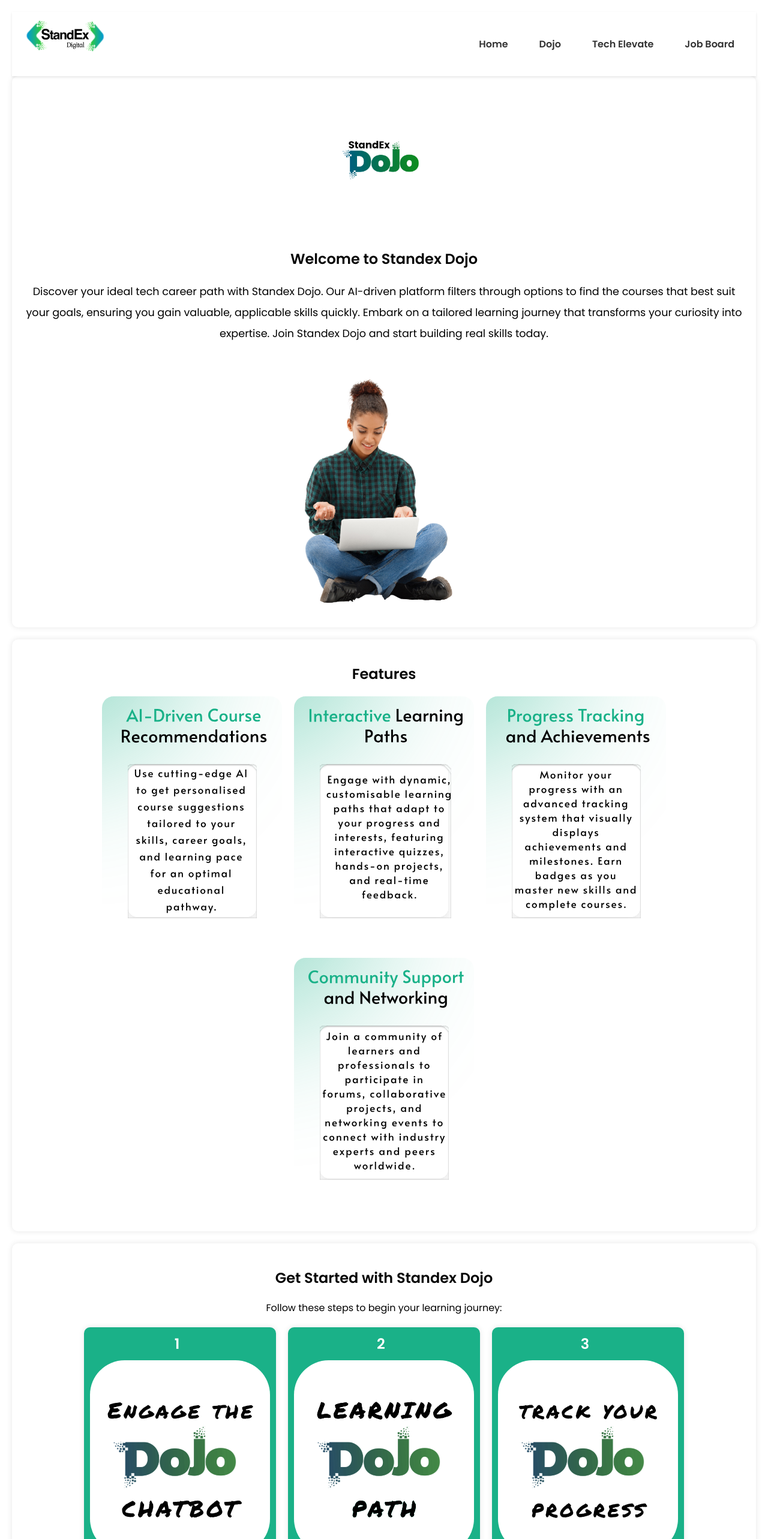
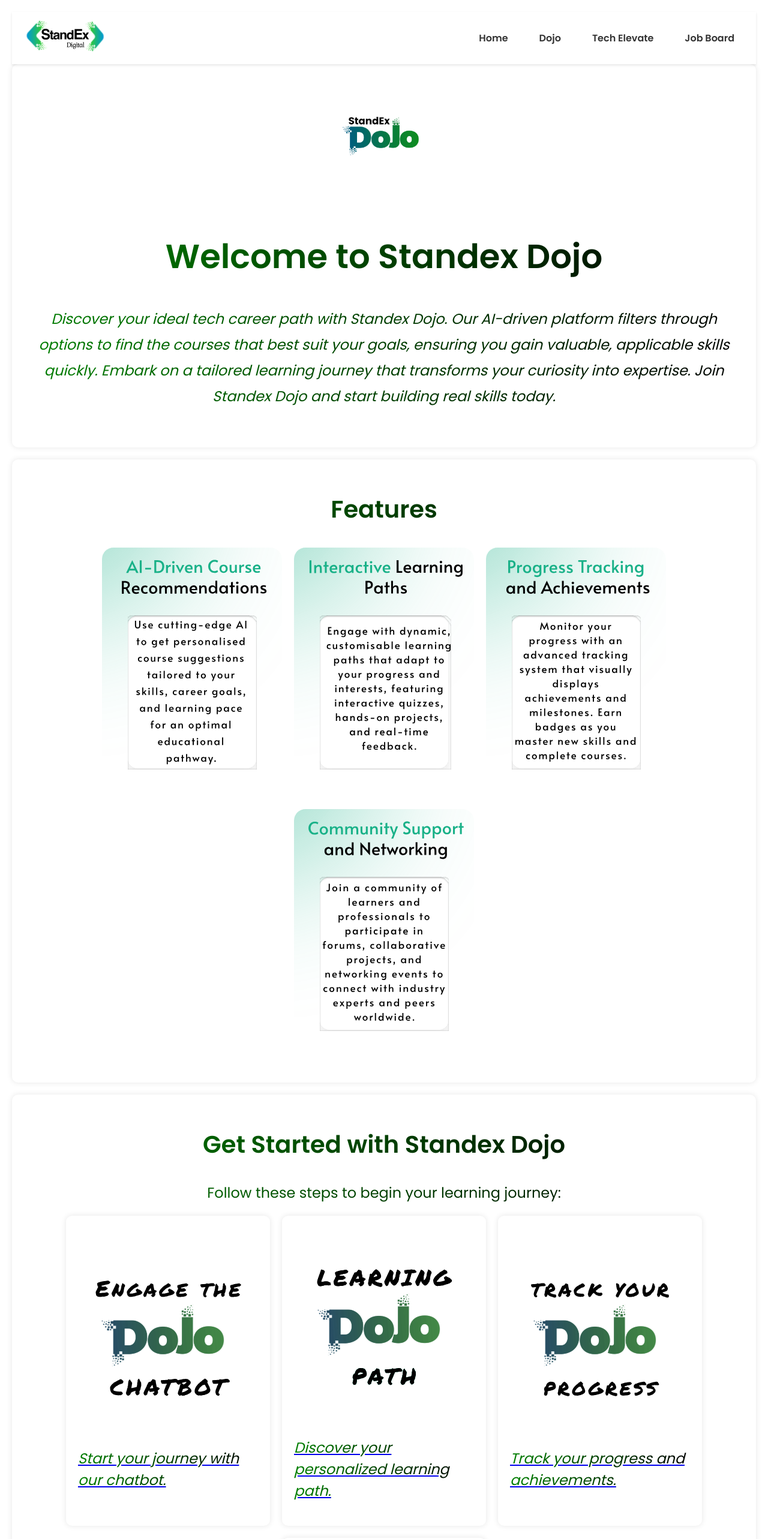
Before and after one commit to Collins-nnaji/Standex_FrontEnd, a React (Create React App) app: page /dojo in a window 1280 px wide. Shown: the top 2566 px of the page at 60% size. Built offline with nearby package versions, Linux system fonts and the light colour scheme.

Commit message:
New Changes

```diff
--- a/src/pages/DojoPage/DojoPage.css
+++ b/src/pages/DojoPage/DojoPage.css
@@ -9,11 +9,48 @@
 }
 
 .welcome-section {
-  background-color: #fff; /* Set background color to white */
+  display: flex;
+  flex-direction: column;
+  align-items: center;
+  background-color: #fff;
   padding: 20px;
   border-radius: 10px;
   margin-bottom: 20px;
   box-shadow: 0 0 10px rgba(0, 0, 0, 0.1);
+}
+
+.welcome-text {
+  margin-top: 20px;
+}
+
+.stylish-font {
+  font-size: 3.5rem; /* Significantly increased size */
+  background: linear-gradient(to right, green, black);
+  -webkit-background-clip: text;
+  -webkit-text-fill-color: transparent;
+  background-clip: text;
+  color: transparent;
+}
+
+.sub-text {
+  font-size: 1.5rem; /* Significantly increased size */
+  background: linear-gradient(to right, green, black);
+  -webkit-background-clip: text;
+  -webkit-text-fill-color: transparent;
+  background-clip: text;
+  color: transparent;
+  margin-top: 10px;
+  font-style: italic;
+}
+
+.dojo-logo {
+  width: 200px;
+  transition: transform 0.2s, box-shadow 0.2s;
+}
+
+.dojo-logo:hover {
+  transform: scale(1.1);
+  box-shadow: 0 0 10px #1ab188;
 }
 
 .intro-container,
@@ -36,24 +73,23 @@
 .intro-text h2,
 .features-container h2,
 .get-started h2 {
-  color: #050505;
+  color: transparent; /* Match header color with welcome text */
+  background: linear-gradient(to right, green, black);
+  -webkit-background-clip: text;
+  background-clip: text;
   font-weight: 600; /* Make headers bold */
+  font-size: 2.5rem; /* Increased header size */
 }
 
 .intro-text p,
 .get-started p {
-  margin: 10px 0;
-}
-
-.dojo-logo {
-  width: 200px;
-  margin: 20px 0;
-  transition: transform 0.2s, box-shadow 0.2s;
-}
-
-.dojo-logo:hover {
-  transform: scale(1.1);
-  box-shadow: 0 0 10px #1ab188;
+  margin: 20px 0; /* Increased margin */
+  font-size: 1.5rem; /* Increased font size */
+  line-height: 1.5; /* Improve readability */
+  color: transparent; /* Match text color with supporting text */
+  background: linear-gradient(to right, green, black);
+  -webkit-background-clip: text;
+  background-clip: text;
 }
 
 .frames {
@@ -85,22 +121,16 @@
 .card-container {
   display: flex;
   align-items: center;
-  background-color: #1ab188;
-  padding: 10px;
+  background-color: #fff; /* White background */
+  padding: 20px; /* Increased padding */
   border-radius: 10px;
   box-shadow: 0 0 10px rgba(0, 0, 0, 0.1);
   transition: background-color 0.3s ease;
+  text-align: left; /* Align text to left */
 }
 
 .card-container:hover {
-  background-color: #e9fbf7; /* Light green for hover */
-}
-
-.step-number {
-  font-size: 24px;
-  font-weight: bold;
-  color: white;
-  margin-right: 10px;
+  background-color: #f0f0f0; /* Light grey for hover */
 }
 
 .card {
@@ -115,8 +145,12 @@
 }
 
 .click-instruction {
-  font-size: 14px;
-  color: #fff; /* White color for Click here text */
+  font-size: 1.2rem; /* Increase font size */
+  color: transparent; /* Match text color with supporting text */
+  background: linear-gradient(to right, green, black);
+  -webkit-background-clip: text;
+  background-clip: text;
+  margin-top: 10px;
 }
 
 .learning-image {
--- a/src/pages/DojoPage/DojoPage.jsx
+++ b/src/pages/DojoPage/DojoPage.jsx
@@ -10,10 +10,9 @@
       <Header />
       <div className="welcome-section">
         <img src="/images/dojo_logo.png" alt="Dojo Logo" className="dojo-logo" />
-        <div className="intro-text">
-          <h2>Welcome to Standex Dojo</h2>
-          <p>Discover your ideal tech career path with Standex Dojo. Our AI-driven platform filters through options to find the courses that best suit your goals, ensuring you gain valuable, applicable skills quickly. Embark on a tailored learning journey that transforms your curiosity into expertise. Join Standex Dojo and start building real skills today.</p>
-          <img src="/images/Learning.png" alt="Learning" className="learning-image" />
+        <div className="welcome-text">
+          <h1 className="stylish-font">Welcome to Standex Dojo</h1>
+          <p className="sub-text">Discover your ideal tech career path with Standex Dojo. Our AI-driven platform filters through options to find the courses that best suit your goals, ensuring you gain valuable, applicable skills quickly. Embark on a tailored learning journey that transforms your curiosity into expertise. Join Standex Dojo and start building real skills today.</p>
         </div>
       </div>
       <div className="features-container">
@@ -30,31 +29,27 @@
         <p>Follow these steps to begin your learning journey:</p>
         <div className="cards">
           <div className="card-container">
-            <div className="step-number">1</div>
             <Link to="/dojo/chatbot">
               <img src="/images/Chatbot Card.svg" alt="Dojo Chatbot" className="card" />
-              <p className="click-instruction">Click here</p>
+              <p className="click-instruction">Start your journey with our chatbot.</p>
             </Link>
           </div>
           <div className="card-container">
-            <div className="step-number">2</div>
             <Link to="/dojo/learning-path">
               <img src="/images/Learning Path Card.svg" alt="Learning Path" className="card" />
-              <p className="click-instruction">Click here</p>
+              <p className="click-instruction">Discover your personalized learning path.</p>
             </Link>
           </div>
           <div className="card-container">
-            <div className="step-number">3</div>
             <Link to="/dojo/progress-tracking">
               <img src="/images/Progress Tracking Card.svg" alt="Progress Tracking" className="card" />
-              <p className="click-instruction">Click here</p>
+              <p className="click-instruction">Track your progress and achievements.</p>
             </Link>
           </div>
           <div className="card-container">
-            <div className="step-number">4</div>
             <Link to="/dojo/community">
               <img src="/images/Join Community Card.svg" alt="Join Community" className="card" />
-              <p className="click-instruction">Click here</p>
+              <p className="click-instruction">Join our community for support and networking.</p>
             </Link>
           </div>
         </div>
--- a/src/pages/HomePage/homePage.css
+++ b/src/pages/HomePage/homePage.css
@@ -7,68 +7,121 @@
   text-align: center;
 }
 
-.homepage-header,
+.welcome-section {
+  display: flex;
+  flex-direction: column;
+  align-items: center;
+  background-color: #fff;
+  padding: 20px;
+  border-radius: 10px;
+  margin-bottom: 20px;
+  box-shadow: 0 0 10px rgba(0, 0, 0, 0.1);
+}
+
+.welcome-text {
+  margin-bottom: 20px;
+}
+
+.stylish-font {
+  font-size: 3.5rem; /* Significantly increased size */
+  background: linear-gradient(to right, green, black);
+  -webkit-background-clip: text;
+  -webkit-text-fill-color: transparent;
+  background-clip: text;
+  color: transparent;
+}
+
+.sub-text {
+  font-size: 1.5rem; /* Significantly increased size */
+  background: linear-gradient(to right, green, black);
+  -webkit-background-clip: text;
+  -webkit-text-fill-color: transparent;
+  background-clip: text;
+  color: transparent;
+  margin-top: 10px;
+  font-style: italic;
+}
+
+.home-image {
+  width: 100%;
+  max-width: 600px;
+  margin-top: 20px;
+}
+
 .combined-section,
 .service-section,
 .homepage-content {
-  background: #ffffff; /* Light blend of green and white */
+  background: #ffffff;
   padding: 20px;
   border-radius: 10px;
   margin-bottom: 20px;
   transition: background-color 0.3s ease;
 }
 
-.homepage-header:hover,
 .combined-section:hover,
 .service-section:hover,
 .homepage-content:hover {
-  background-color: #e9fbf7; /* Slightly darker blend for hover */
+  background-color: #e9fbf7;
 }
 
-.welcome-section {
-  background-color: #fff; /* Set background color to white */
+.cards {
+  display: flex;
+  justify-content: center;
+  flex-wrap: wrap;
+  gap: 20px;
+  margin: 20px 0;
+}
+
+.card-container {
+  background: #ffffff; /* White background */
   padding: 20px;
   border-radius: 10px;
-  margin-bottom: 20px;
   box-shadow: 0 0 10px rgba(0, 0, 0, 0.1);
+  max-width: 300px;
+  text-align: center;
+  transition: background-color 0.3s ease, transform 0.3s ease;
+}
+
+.card-container:hover {
+  background-color: #f0f0f0; /* Light grey background on hover */
+  transform: scale(1.05);
+}
+
+.card-container p {
+  font-size: 1.3rem; /* Increase font size */
+  font-style: italic; /* Make text italic */
 }
 
 .homepage-header h1,
 .combined-section h2,
 .service-section h2,
 .homepage-content h2 {
-  color: #050505; /* Increase the intensity of the green */
-  font-weight: 600; /* Make headers bold */
+  background: linear-gradient(to right, green, black);
+  -webkit-background-clip: text;
+  -webkit-text-fill-color: transparent;
+  background-clip: text;
+  color: transparent; /* Match header color with welcome text */
+  font-weight: 600;
+  font-size: 2.5rem; /* Increased header size */
 }
 
 .combined-section p,
 .service-section p,
 .homepage-content p,
-.welcome-section p {
-  margin: 20px 0; /* Increase the paragraph spacing */
-  color: #000; /* Set paragraph text color to black for high contrast */
-  line-height: 2; /* Set line height to 2 for equivalent of double spacing */
-  font-size: 1.1rem; /* Increase the font size */
+.intro-paragraph,
+.service-description {
+  margin: 20px 0;
+  background: linear-gradient(to right, green, black);
+  -webkit-background-clip: text;
+  -webkit-text-fill-color: transparent;
+  background-clip: text;
+  color: transparent; /* Match text color with supporting text */
+  line-height: 2;
+  font-size: 1.2rem; /* Increased font size */
 }
-
-.cards {
-  display: flex;
-  justify-content: center;
-  flex-wrap: wrap;
-  gap: 20px; /* Adjust the gap */
-  margin: 20px 0;
-}
-
-.card-container {
-  display: flex;
-  flex-direction: column;
-  align-items: center;
-  gap: 10px;
-}
-
 .card {
-  width: 200px; /* Adjust the width for smaller cards */
-  height: auto; /* Adjust height proportionally */
+  width: 200px;
+  height: auto;
   cursor: pointer;
   transition: transform 0.2s;
 }
@@ -92,11 +145,6 @@
   background-color: #16a085;
 }
 
-.service-section {
-  margin: 40px 0;
-  box-shadow: 0 0 10px rgba(0, 0, 0, 0.1); /* Add shadow to the service sections */
-}
-
 .feature-image {
   width: 100%;
   max-width: 600px;
@@ -106,106 +154,14 @@
 .service-content {
   display: flex;
   flex-direction: column;
-  align-items: center; /* Align items to the center */
+  align-items: center;
   gap: 10px;
 }
 
 .service-content p {
-  text-align: center; /* Center-align the paragraphs */
+  text-align: center;
 }
 
-.home-image {
-  width: 100%;
-  max-width: 600px;
-  margin-top: 20px;
-}
-
-.logo {
-  max-width: 200px;
-  margin-bottom: 20px;
-}
-
-.welcome-image {
-  width: 100%;
-  max-width: 600px;
-  margin-top: 20px;
-}
-
-/* Footer styling */
-.footer {
-  background-color: #f8f8f8; /* Adjust the background color as needed */
-  padding: 10px 20px; /* Reduce padding to make the footer smaller */
-  box-shadow: 0 -2px 4px rgba(0, 0, 0, 0.1);
-  margin-top: 20px;
-}
-
-.footer-content {
-  display: flex;
-  justify-content: space-between;
-  align-items: center;
-  max-width: 1200px;
-  margin: 0 auto;
-}
-
-.footer p {
-  margin: 0;
-  color: #333;
-}
-
-.social-media {
-  display: flex;
-  gap: 15px;
-}
-
-.social-media a {
-  text-decoration: none;
-  color: #000000; /* Match the color scheme */
-  font-weight: bold;
-}
-
-.social-media a:hover {
-  color: #0a3917;
-}
-
-/* Responsive Styles */
-@media (max-width: 768px) {
-  .container {
-    max-width: 95%;
-    padding: 10px;
-  }
-
-  .cards {
-    flex-direction: column;
-    align-items: center; /* Center the cards */
-  }
-
-  .card {
-    width: 100%;
-    max-width: 300px; /* Adjust max-width for smaller cards */
-    margin-bottom: 20px; /* Adjust margin to reduce space between cards */
-  }
-
-  .home-image {
-    width: 100%;
-    max-width: 300px;
-  }
-
-  .feature-image {
-    width: 100%;
-    max-width: 300px;
-  }
-
-  .footer-content {
-    flex-direction: column;
-    text-align: center;
-  }
-
-  .social-media {
-    margin-top: 10px;
-  }
-}
-
-/* Consultation Section Styling */
 .consultation-section {
   background: #ffffff;
   padding: 20px;
@@ -284,3 +240,73 @@
 .consultation-form button:hover {
   background-color: #16a085;
 }
+
+/* Footer styling */
+.footer {
+  background-color: #f8f8f8;
+  padding: 10px 20px;
+  box-shadow: 0 -2px 4px rgba(0, 0, 0, 0.1);
+  margin-top: 20px;
+}
+
+.footer-content {
+  display: flex;
+  justify-content: space-between;
+  align-items: center;
+  max-width: 1200px;
+  margin: 0 auto;
+}
+
+.footer p {
+  margin: 0;
+  color: #333;
+}
+
+.social-media {
+  display: flex;
+  gap: 15px;
+}
+
+.social-media a {
+  text-decoration: none;
+  color: #000;
+  font-weight: bold;
+}
+
+.social-media a:hover {
+  color: #0a3917;
+}
+
+/* Responsive Styles */
+@media (max-width: 768px) {
+  .container {
+    max-width: 95%;
+    padding: 10px;
+  }
+
+  .cards {
+    flex-direction: column;
+    align-items: center;
+  }
+
+  .card {
+    width: 100%;
+    max-width: 300px;
+    margin-bottom: 20px;
+  }
+
+  .home-image,
+  .feature-image {
+    width: 100%;
+    max-width: 400px; /* Make the home image larger */
+  }
+
+  .footer-content {
+    flex-direction: column;
+    text-align: center;
+  }
+
+  .social-media {
+    margin-top: 10px;
+  }
+}
--- a/src/pages/JobBoard/jobBoard.css
+++ b/src/pages/JobBoard/jobBoard.css
@@ -10,17 +10,40 @@
   text-align: center;
 }
 
-.header-black {
-  color: #000; /* Change color to black */
+.stylish-font {
+  font-size: 3.5rem; /* Significantly increased size */
+  background: linear-gradient(to right, green, black);
+  -webkit-background-clip: text;
+  -webkit-text-fill-color: transparent;
+  background-clip: text;
+  color: transparent;
   text-align: center;
   margin-bottom: 40px;
 }
 
+.sub-text {
+  font-size: 1.5rem; /* Significantly increased size */
+  background: linear-gradient(to right, green, black);
+  -webkit-background-clip: text;
+  -webkit-text-fill-color: transparent;
+  background-clip: text;
+  color: transparent;
+  margin-top: 10px;
+  font-style: italic;
+  text-align: center;
+  line-height: 1.8; /* Increased line height for better spacing */
+  padding: 0 20px; /* Add padding for better spacing */
+}
+
 .job-board p {
   margin: 20px 0; /* Increase the paragraph spacing */
-  color: #000; /* Set paragraph text color to black for high contrast */
+  background: linear-gradient(to right, green, black);
+  -webkit-background-clip: text;
+  -webkit-text-fill-color: transparent;
+  background-clip: text;
+  color: transparent;
   line-height: 2; /* Set line height to 2 for equivalent of double spacing */
-  font-size: 1.1rem; /* Increase the font size */
+  font-size: 1.5rem; /* Increase the font size */
   text-align: center; /* Center align text */
   margin-bottom: 30px;
 }
@@ -44,8 +67,12 @@
 }
 
 .job-section h2 {
-  color: #1ab188;
-  font-size: 1.5rem;
+  background: linear-gradient(to right, green, black);
+  -webkit-background-clip: text;
+  -webkit-text-fill-color: transparent;
+  background-clip: text;
+  color: transparent;
+  font-size: 2.5rem; /* Increased header size */
   margin-bottom: 20px;
   border-bottom: 2px solid #1ab188;
   padding-bottom: 10px;
@@ -80,10 +107,38 @@
   margin: 0;
 }
 
-.job-card li {
-  margin-bottom: 10px;
-  font-size: 1rem;
+.job-item {
+  margin-bottom: 20px;
+  font-size: 1.2rem; /* Increased font size */
   color: #333;
+  display: flex;
+  flex-direction: column;
+}
+
+.job-title {
+  font-weight: bold;
+  margin-bottom: 5px; /* Add margin to separate from links */
+}
+
+.job-links {
+  display: flex;
+  gap: 10px;
+  margin-top: 5px;
+}
+
+.job-links a {
+  text-decoration: none;
+  font-weight: bold;
+  padding: 5px 10px;
+  background-color: #e9fbf7; /* Highlight background */
+  border-radius: 5px;
+  color: #000;
+  transition: background-color 0.3s ease;
+}
+
+.job-links a:hover {
+  background-color: #d0ffd0; /* Darker highlight on hover */
+  text-decoration: underline;
 }
 
 /* Responsive design */
@@ -93,14 +148,14 @@
   }
 
   .job-section h2 {
-    font-size: 1.2rem;
+    font-size: 1.5rem;
   }
 
   .job-card {
     padding: 15px;
   }
 
-  .job-card li {
-    font-size: 0.9rem;
+  .job-item {
+    font-size: 1rem;
   }
 }
--- a/src/pages/TechElevate/TechElevate.css
+++ b/src/pages/TechElevate/TechElevate.css
@@ -6,17 +6,38 @@
   padding: 20px;
 }
 
-.tech-elevate h1 {
-  color: #000; /* Change color to black */
+.stylish-font {
+  font-size: 3.5rem; /* Significantly increased size */
+  background: linear-gradient(to right, green, black);
+  -webkit-background-clip: text;
+  -webkit-text-fill-color: transparent;
+  background-clip: text;
+  color: transparent;
   text-align: center;
   margin-bottom: 40px;
 }
 
+.sub-text {
+  font-size: 1.5rem; /* Significantly increased size */
+  background: linear-gradient(to right, green, black);
+  -webkit-background-clip: text;
+  -webkit-text-fill-color: transparent;
+  background-clip: text;
+  color: transparent;
+  margin-top: 10px;
+  font-style: italic;
+  text-align: center;
+}
+
 .intro-paragraph {
   margin: 20px 0; /* Increase the paragraph spacing */
-  color: #000; /* Set paragraph text color to black for high contrast */
+  background: linear-gradient(to right, green, black);
+  -webkit-background-clip: text;
+  -webkit-text-fill-color: transparent;
+  background-clip: text;
+  color: transparent;
   line-height: 2; /* Set line height to 2 for equivalent of double spacing */
-  font-size: 1.1rem; /* Increase the font size */
+  font-size: 1.2rem; /* Increase the font size */
   text-align: center; /* Center align text */
   margin-bottom: 30px;
 }
@@ -42,7 +63,12 @@
 }
 
 .course h2 {
-  color: #000; /* Change color to black */
+  background: linear-gradient(to right, green, black);
+  -webkit-background-clip: text;
+  -webkit-text-fill-color: transparent;
+  background-clip: text;
+  color: transparent;
+  font-size: 2.5rem; /* Increased header size */
 }
 
 .course-img {
@@ -50,12 +76,15 @@
   height: auto;
   margin-bottom: 20px;
 }
-
 .course-details {
   text-align: left;
   text-align: justify;
-  font-size: 1rem;
-  color: #555;
+  font-size: 1.2rem; /* Increased font size */
+  background: linear-gradient(to right, green, black);
+  -webkit-background-clip: text;
+  -webkit-text-fill-color: transparent;
+  background-clip: text;
+  color: transparent;
 }
 
 .course-details ul {
@@ -93,7 +122,11 @@
 }
 
 .accordion-title {
-  color: #000; /* Change color to black */
+  background: linear-gradient(to right, green, black);
+  -webkit-background-clip: text;
+  -webkit-text-fill-color: transparent;
+  background-clip: text;
+  color: transparent; /* Match text color with supporting text */
   font-weight: 600;
   cursor: pointer;
   margin: 10px 0;
@@ -118,10 +151,14 @@
 }
 
 .accordion-content p {
-  color: #333;
+  background: linear-gradient(to right, green, black);
+  -webkit-background-clip: text;
+  -webkit-text-fill-color: transparent;
+  background-clip: text;
+  color: transparent; /* Match text color with supporting text */
   line-height: 1.6;
   margin: 10px 0;
-  font-size: 1rem;
+  font-size: 1.2rem; /* Increased font size */
   text-align: justify;
 }
 
```
Also changed, not shown: src/pages/HomePage/HomePage.jsx (+22 -12 lines), src/pages/JobBoard/JobBoard.jsx (+30 -13 lines), src/pages/TechElevate/TechElevate.jsx (+11 -11 lines), 17 other files (tests, documents, lock files or other folders).
